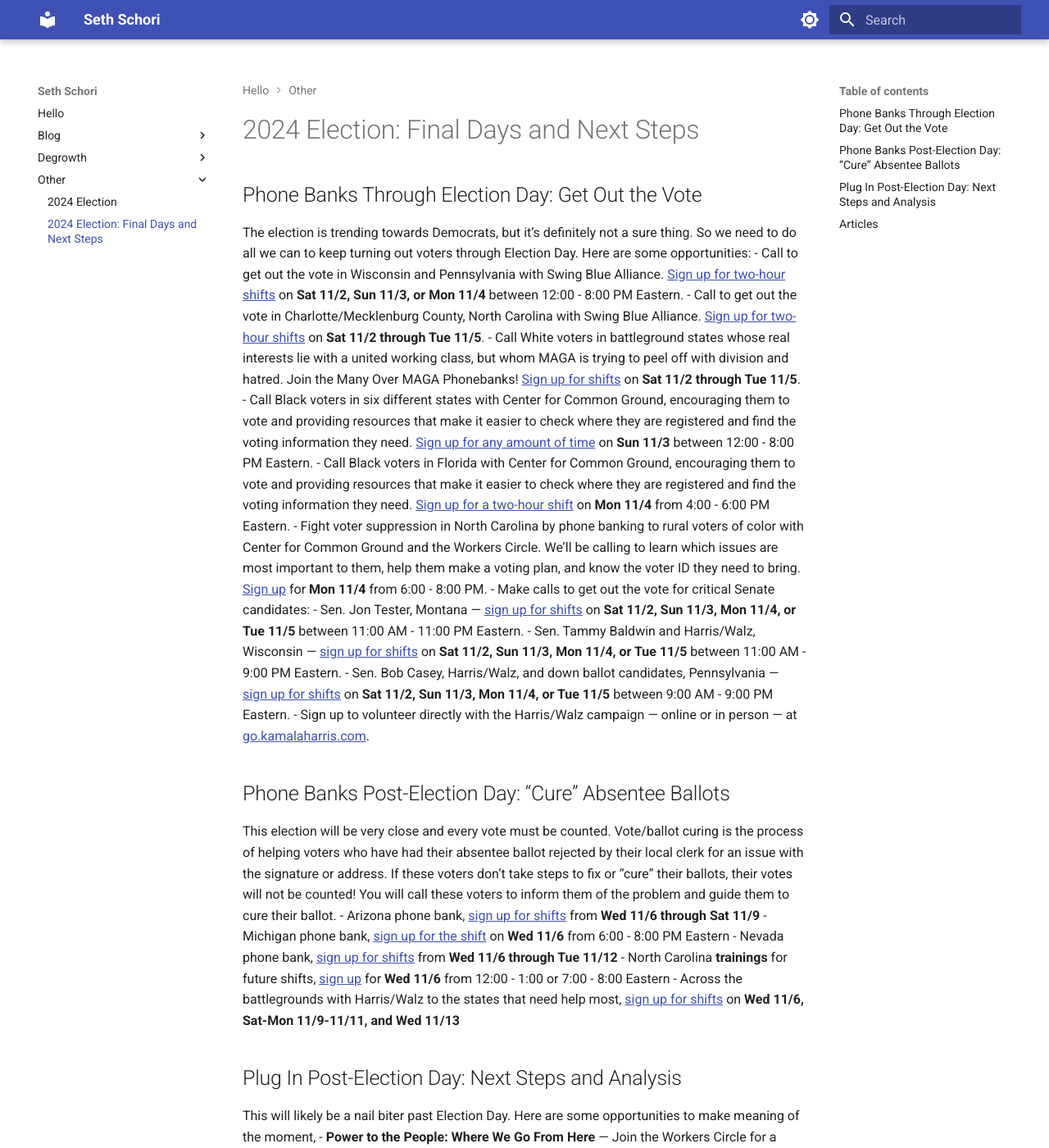
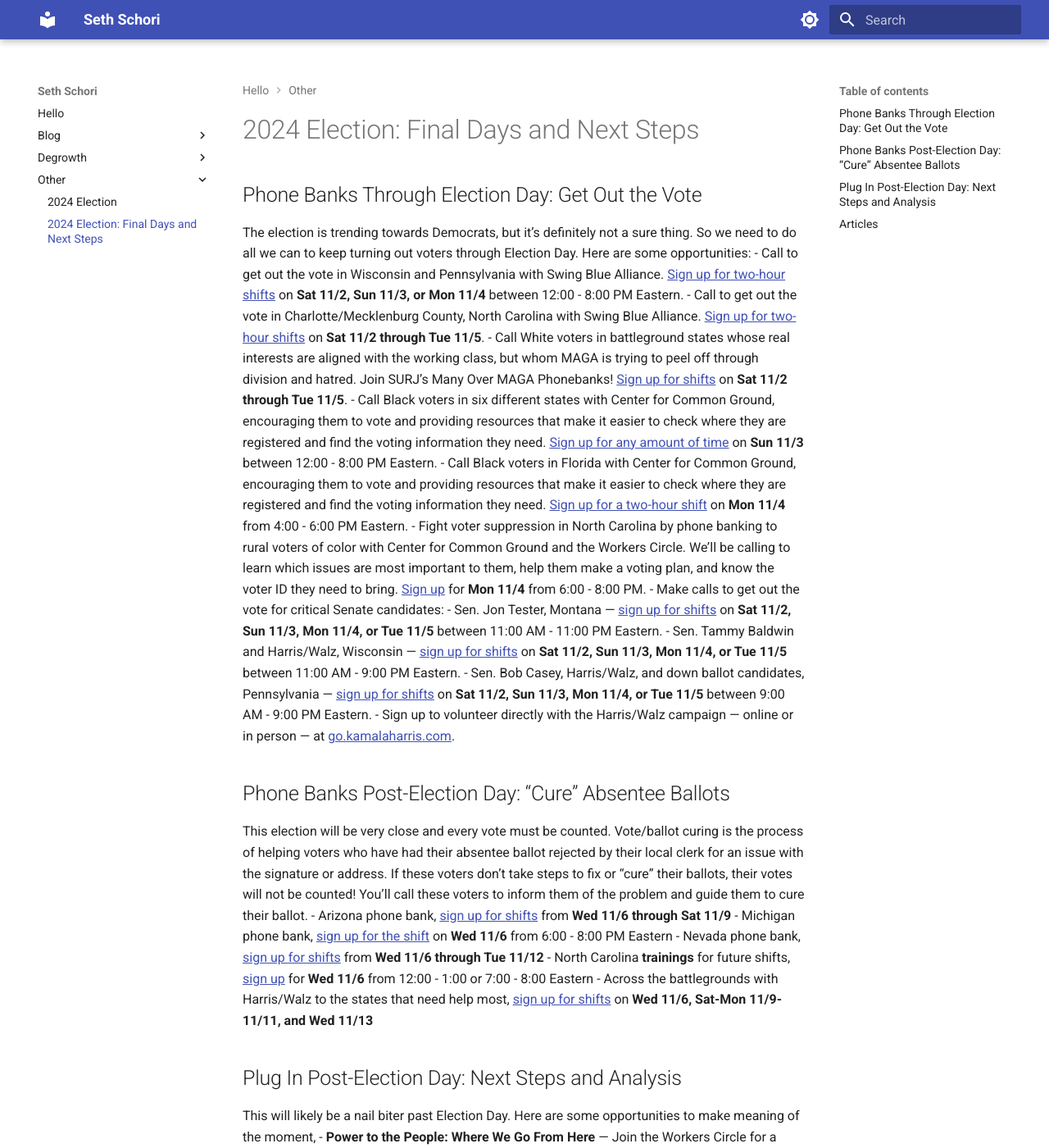
Before and after one commit to sethschori/sethschori.github.io, an MkDocs documentation site: the page built from docs/other/2024-election-ending.md, in a window 1280 px wide and 1400 px high. Shown: the whole window at 82% size. Built offline with MkDocs 1.6.1 and Material for MkDocs 9.7.7, drawn with Linux system fonts in a browser that asks for light colours.

Commit message:
vault backup: 2024-11-02 13:09:16

```diff
--- a/docs/other/2024-election-ending.md
+++ b/docs/other/2024-election-ending.md
@@ -4,7 +4,7 @@
 The election is trending towards Democrats, but it’s definitely not a sure thing. So we need to do all we can to keep turning out voters through Election Day. Here are some opportunities:
 - Call to get out the vote in Wisconsin and Pennsylvania with Swing Blue Alliance. [Sign up for two-hour shifts](https://www.mobilize.us/swingbluealliance/event/726445/) on **Sat 11/2, Sun 11/3, or Mon 11/4** between 12:00 - 8:00 PM Eastern.
 - Call to get out the vote in Charlotte/Mecklenburg County, North Carolina with Swing Blue Alliance. [Sign up for two-hour shifts](https://www.mobilize.us/swingbluealliance/event/569199/) on **Sat 11/2 through Tue 11/5**.
-- Call White voters in battleground states whose real interests lie with a united working class, but whom MAGA is trying to peel off with division and hatred. Join the Many Over MAGA Phonebanks! [Sign up for shifts](https://www.mobilize.us/surj/event/653094/) on **Sat 11/2 through Tue 11/5**.
+- Call White voters in battleground states whose real interests are aligned with the working class, but whom MAGA is trying to peel off through division and hatred. Join SURJ’s Many Over MAGA Phonebanks! [Sign up for shifts](https://www.mobilize.us/surj/event/653094/) on **Sat 11/2 through Tue 11/5**.
 - Call Black voters in six different states with Center for Common Ground, encouraging them to vote and providing resources that make it easier to check where they are registered and find the voting information they need. [Sign up for any amount of time](https://actionnetwork.org/events/callapalooza-november-3?source=direct_link&referrer=group-the-workers-circle) on **Sun 11/3** between 12:00 - 8:00 PM Eastern.
 - Call Black voters in Florida with Center for Common Ground, encouraging them to vote and providing resources that make it easier to check where they are registered and find the voting information they need. [Sign up for a two-hour shift](https://www.mobilize.us/cfcg-rov/event/709186/)  on **Mon 11/4** from 4:00 - 6:00 PM Eastern.
 - Fight voter suppression in North Carolina by phone banking to rural voters of color with Center for Common Ground and the Workers Circle. We’ll be calling to learn which issues are most important to them, help them make a voting plan, and know the voter ID they need to bring. [Sign up](https://us02web.zoom.us/meeting/register/tZwsdOmhpjMoGtTCZ2povk3lxDJSgdvVBvk0#/registration) for **Mon 11/4** from 6:00 - 8:00 PM.
@@ -14,7 +14,7 @@
 	- Sen. Bob Casey, Harris/Walz, and down ballot candidates, Pennsylvania — [sign up for shifts](https://www.mobilize.us/2024pavictory/event/723274/) on **Sat 11/2, Sun 11/3, Mon 11/4, or Tue 11/5** between 9:00 AM - 9:00 PM Eastern.
 - Sign up to volunteer directly with the Harris/Walz campaign — online or in person — at [go.kamalaharris.com](https://go.kamalaharris.com/).
 ## Phone Banks Post-Election Day: “Cure” Absentee Ballots
-This election will be very close and every vote must be counted. Vote/ballot curing is the process of helping voters who have had their absentee ballot rejected by their local clerk for an issue with the signature or address. If these voters don’t take steps to fix or “cure” their ballots, their votes will not be counted! You will call these voters to inform them of the problem and guide them to cure their ballot.
+This election will be very close and every vote must be counted. Vote/ballot curing is the process of helping voters who have had their absentee ballot rejected by their local clerk for an issue with the signature or address. If these voters don’t take steps to fix or “cure” their ballots, their votes will not be counted! You’ll call these voters to inform them of the problem and guide them to cure their ballot.
 - Arizona phone bank, [sign up for shifts](https://www.mobilize.us/azdems/event/717867/) from **Wed 11/6 through Sat 11/9**
 - Michigan phone bank, [sign up for the shift](https://www.mobilize.us/2024mivictory/event/724863/) on **Wed 11/6** from 6:00 - 8:00 PM Eastern
 - Nevada phone bank, [sign up for shifts](https://www.mobilize.us/2024nvvictory/event/724469/) from **Wed 11/6 through Tue 11/12**
```
